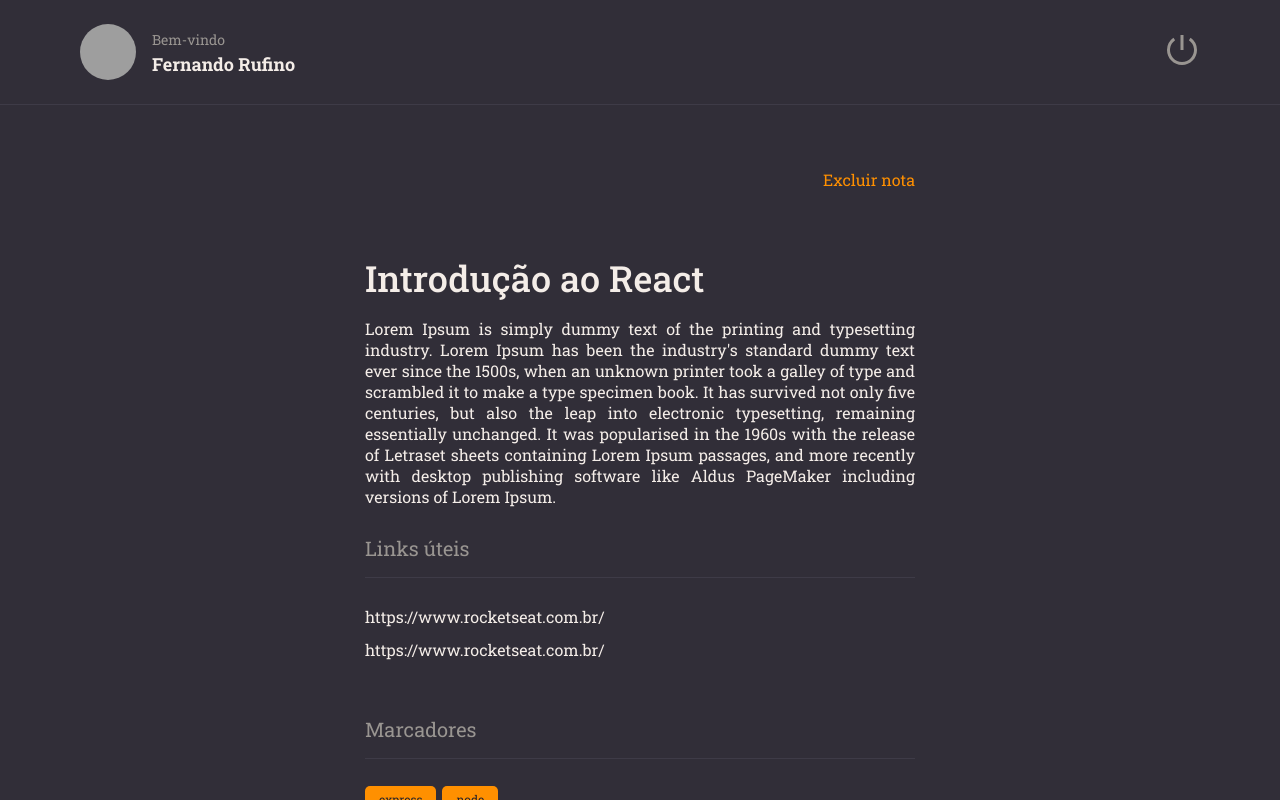
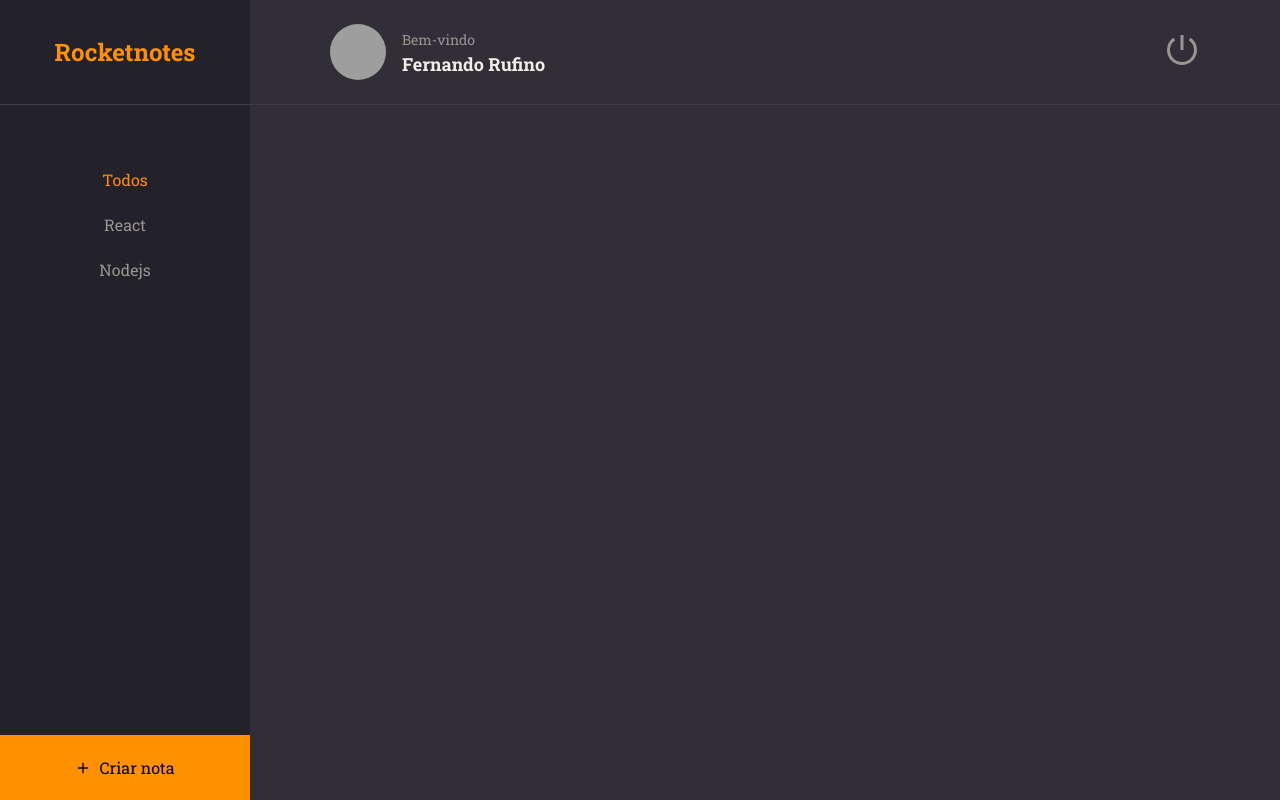
Before and after one commit to fernandoalvesrufino/react-notes, a React (Vite) app in the folder rocketnotes/: page / in a window 1280 px wide. Built offline with nearby package versions, Linux system fonts and the light colour scheme; grey boxes are pictures that could not be loaded.

Commit message:
botao criar nota

```diff
--- a/rocketnotes/src/components/ButtonText/index.jsx
+++ b/rocketnotes/src/components/ButtonText/index.jsx
@@ -1,8 +1,12 @@
 import { Container } from './styles';
 
-export function ButtonText({ title, ...rest }){
+export function ButtonText({ title, isActive = false, ...rest }){
   return (
-    <Container type='button' {...rest}>
+    <Container
+    type='button'
+    $isActive={isActive}
+    {...rest}
+    >
       {title}
     </Container>
   );
--- a/rocketnotes/src/components/ButtonText/styles.js
+++ b/rocketnotes/src/components/ButtonText/styles.js
@@ -2,7 +2,7 @@
 
 export const Container = styled.button`
   background: none;
-  color: ${({ theme }) => theme.COLORS.ORANGE};
+  color: ${({ theme, $isActive }) => $isActive ? theme.COLORS.ORANGE : theme.COLORS.GRAY_100};
 
   border: none;
   font-size: 16px;
--- a/rocketnotes/src/main.jsx
+++ b/rocketnotes/src/main.jsx
@@ -5,13 +5,13 @@
 
 import theme from './styles/theme';
 
-import { Details } from './pages/Details';
+import { Home } from './pages/Home';
 
 ReactDOM.createRoot(document.getElementById('root')).render(
   <React.StrictMode>
     <ThemeProvider theme={theme}>
       <GlobalStyles />
-      <Details />
+      <Home />
     </ThemeProvider>
   </React.StrictMode>
 );
--- /dev/null
+++ b/rocketnotes/src/pages/Home/index.jsx
@@ -0,0 +1,40 @@
+import { FiPlus } from 'react-icons/fi';
+
+import { Container, Brand, Menu, Search, Content, NewNote } from './styles';
+
+import { Header } from '../../components/Header';
+import { ButtonText } from '../../components/ButtonText';
+
+export function Home() {
+  return (
+    <Container>
+      <Brand>
+        <h1>Rocketnotes</h1>
+      </Brand>
+
+      <Header />
+
+      <Menu>
+        <li><ButtonText title='Todos' isActive /></li>
+        <li><ButtonText title='React' /></li>
+        <li><ButtonText title='Nodejs' /></li>
+
+      </Menu>
+
+      <Search>
+
+      </Search>
+
+      <Content>
+
+      </Content>
+
+      <NewNote>
+        <FiPlus />
+        Criar nota
+      </NewNote>
+
+
+    </Container>
+  );
+};
--- /dev/null
+++ b/rocketnotes/src/pages/Home/styles.js
@@ -0,0 +1,72 @@
+import styled from "styled-components";
+
+export const Container = styled.div`
+  width: 100%;
+  height: 100vh;
+
+  display: grid;
+  grid-template-columns: 250px auto;
+  grid-template-rows: 105px 128px auto 65px;
+  grid-template-areas:
+  "brand header"
+  "menu search"
+  "menu content"
+  "newnote content";
+
+  background-color: ${({ theme }) => theme.COLORS.BACKGROUND_800};
+
+`;
+
+export const Brand = styled.div`
+  grid-area: brand;
+
+  display: flex;
+  justify-content: center;
+  align-items: center;
+
+  border-bottom-width: 1px;
+  border-bottom-style: solid;
+  border-bottom-color: ${({ theme }) => theme.COLORS.BACKGROUND_700};
+
+  background-color: ${({ theme }) => theme.COLORS.BACKGROUND_900};
+
+  > h1 {
+    font-size: 24px;
+    color: ${({ theme }) => theme.COLORS.ORANGE};
+  }
+`;
+
+export const Menu = styled.ul`
+  grid-area: menu;
+  background-color: ${({ theme }) => theme.COLORS.BACKGROUND_900};
+
+  padding-top: 64px;
+  text-align: center;
+
+  > li {
+    margin-bottom: 24px;
+  }
+`;
+
+export const Search = styled.div`
+  grid-area: search;
+`;
+
+export const Content = styled.div`
+  grid-area: content;
+`;
+
+export const NewNote = styled.button`
+  grid-area: newnote;
+
+  background-color: ${({ theme }) => theme.COLORS.ORANGE};
+  border: none;
+
+  display: flex;
+  align-items: center;
+  justify-content: center;
+
+  > svg {
+    margin-right: 8px;
+  }
+`;
```
